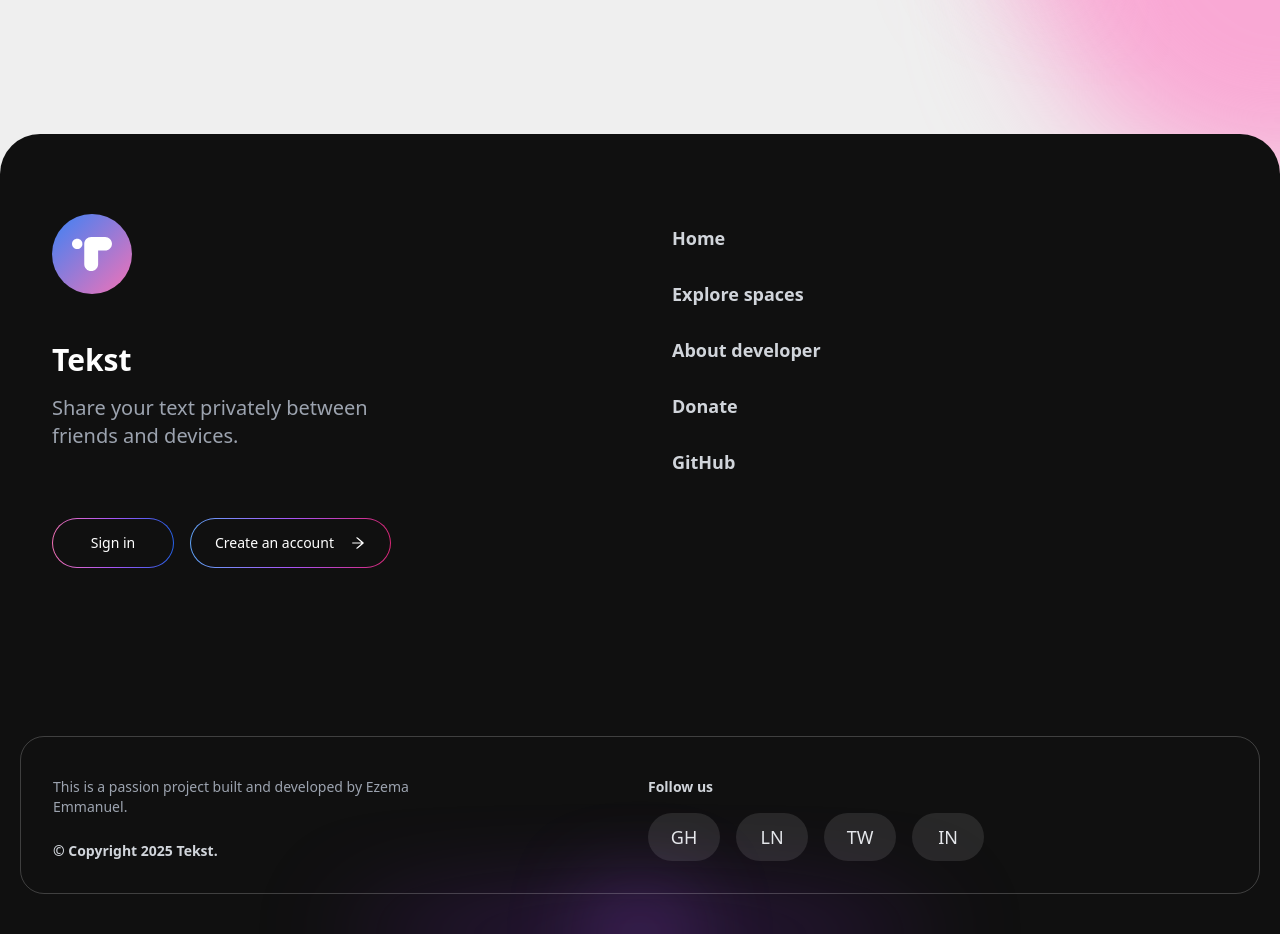
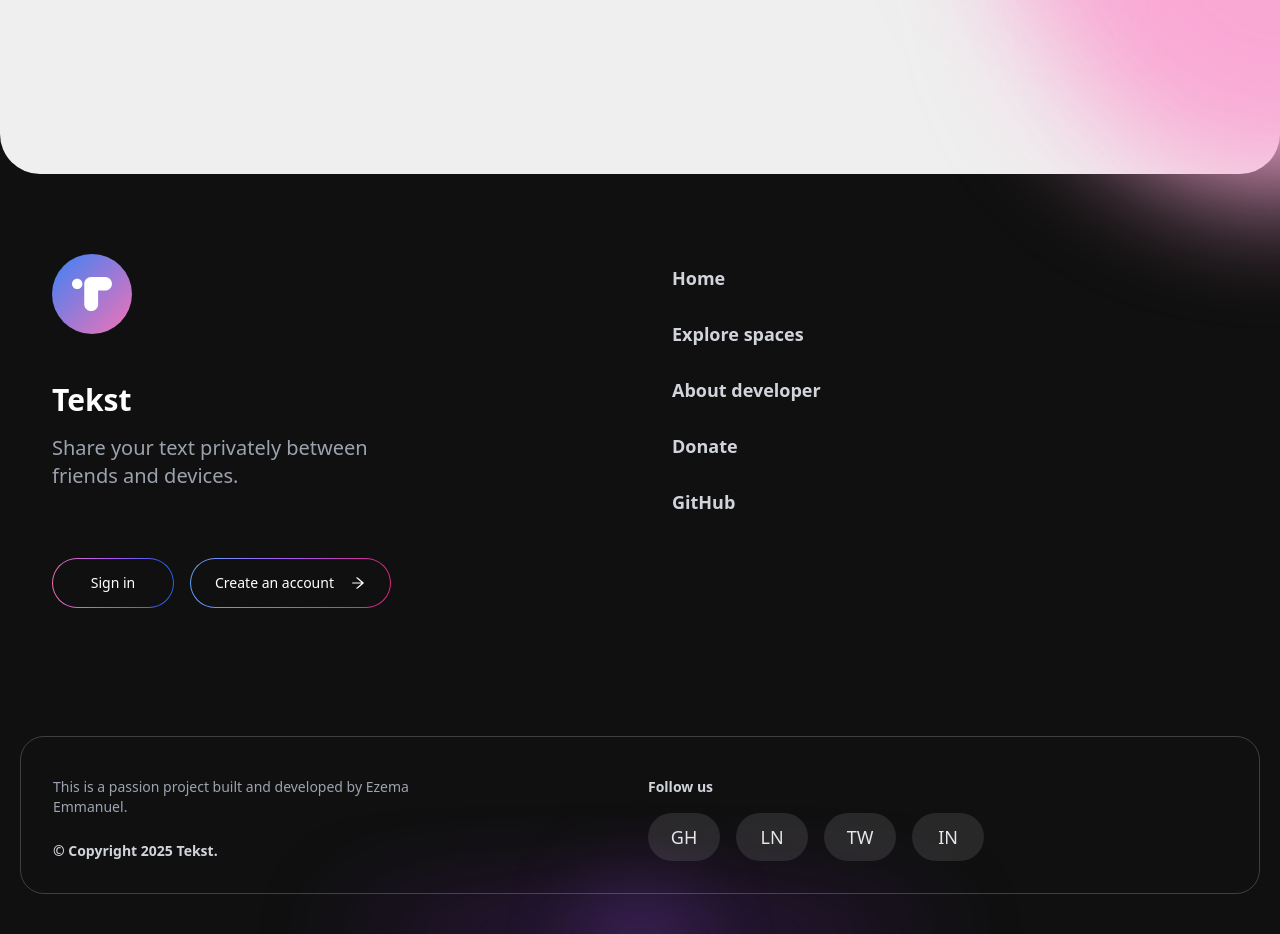
Before and after one commit to ennanuel/text-share-frontend, a React (Vite) app: page /sign-in in a window 1280 px wide. Shown: the part 860-1794 px from the top of the page. Built offline with nearby package versions, Linux system fonts and the light colour scheme; no server answers.

Commit message:
Made minor design changes

```diff
--- a/src/components/Footer.tsx
+++ b/src/components/Footer.tsx
@@ -40,7 +40,9 @@ export default function Footer() {
     }
 
     return (
-        <footer className="bg-[#101010] min-h-screen rounded-t-[40px] text-white relative overflow-clip pt-10 pb-4 md:pb-10 px-2 md:px-0 flex flex-col justify-end md:justify-between gap-10 md:gap-6">
+        <div className="bg-[#101010] min-h-screen flex flex-col pt-10">
+            <div className="bg-[#efefef] w-full -mt-10 h-10 rounded-b-[20px] md:rounded-b-[40px]"></div>
+            <footer className=" flex-1 text-white relative overflow-clip pt-10 pb-4 md:pb-10 px-2 md:px-0 flex flex-col justify-end md:justify-between gap-10 md:gap-6">
                 <span className="absolute bottom-0 left-[50%] translate-x-[-50%] translate-y-[50%] h-[100px] w-[600px] block">
                     <span className="block w-full h-[20%] absolute top-[50%] left-[50%] translate-x-[-50%] translate-y-[-50%] bg-gradient-to-r from-purple-800 via-purple-600 to-purple-800 rounded-[50%] blur-[50px]"></span>
                     <span className="block h-[50%] aspect-square absolute top-[50%] left-[50%] translate-x-[-50%] translate-y-[-50%] bg-purple-500 rounded-[50%] blur-[50px]"></span>
@@ -108,5 +110,6 @@ export default function Footer() {
                     </div>
                 </div>
             </footer>
+        </div>
     )
 };
--- a/src/components/Header.tsx
+++ b/src/components/Header.tsx
@@ -56,7 +56,7 @@ export default function Header() {
             <header className={`max-w-[var(--big-max-width)] m-auto w-full flex gap-4 items-center justify-between p-4`}>
                 <div className="lg:mr-14">
                     <Link to="/" className={`flex items-center gap-2 transition-[opacity,_transform] duration-500 ease-expo origin-left ${showMobileMenu ? 'scale-50 md:scale-100 opacity-0 md:opacity-100' : 'delay-100'}`}>
-                        <span className="h-12 aspect-square rounded-[24px] flex justify-center items-center bg-white">
+                        <span className="h-12 aspect-square rounded-full flex justify-center items-center bg-white shadow-md shadow-black/5">
                             <img src={logo} className="w-6" />
                         </span>
                     </Link>
@@ -125,7 +125,7 @@ export default function Header() {
                         </button>
                     </form>
                     <div className="flex gap-2 min-h-12 h-12">
-                        <button onClick={toggleMobileMenu} className={`${showMobileMenu ? 'rotate-90' : ''} transition-transform ease-expo duration-300 flex items-center justify-center relative z-10 w-12 min-w-12 h-12 rounded-full bg-black/80 text-gray-200 border border-gray-200/50`}>
+                        <button onClick={toggleMobileMenu} className={`${showMobileMenu ? 'rotate-90' : ''} transition-transform ease-expo duration-300 flex items-center justify-center relative z-10 w-12 min-w-12 h-12 rounded-full bg-black/80 text-gray-200 border border-gray-200/10`}>
                             {showMobileMenu ? <MdClose size={20} /> : <BsFillGridFill size={20} className="text-white" /> }
                         </button>
                     </div>
@@ -136,7 +136,7 @@ export default function Header() {
                                     .filter(({ title }) => user?.id ? true : title !== "My spaces")
                                     .map(({ title, link, Icon }, index) => (
                                     <li key={index} className="w-fit">
-                                        <NavLink to={link} style={{ '--delay': `${(((index)/25) + 0.1).toFixed(2)}s` } as React.CSSProperties} className={({ isActive }) => `${isActive ? 'bg-black/80 text-gray-300 inactive-link text-white/70' : 'bg-white text-gray-800'} ${showMobileMenu ? 'delay-[var(--delay)]' : '-translate-y-1/2 scale-50 opacity-0'} duration-500 transition-[opacity,_transform] ease-expo origin-top-right pl-6 pr-3 h-12 rounded-full flex items-center justify-center gap-3 border border-gray-200`}>
+                                        <NavLink to={link} style={{ '--delay': `${(((index)/25) + 0.1).toFixed(2)}s` } as React.CSSProperties} className={({ isActive }) => `${isActive ? 'bg-black/80 text-gray-300 inactive-link text-white/70' : 'bg-white text-gray-800'} ${showMobileMenu ? 'delay-[var(--delay)]' : '-translate-y-1/2 scale-50 opacity-0'} duration-500 transition-[opacity,_transform] ease-expo origin-top-right pl-6 pr-3 h-12 rounded-full flex items-center justify-center gap-3 border border-gray-200/10`}>
                                             <span className="text-sm whitespace-nowrap">{title}</span>
                                             <Icon size={16} className="icon" />
                                         </NavLink>
```
Lines whose indentation alone changed are shown as unchanged.
